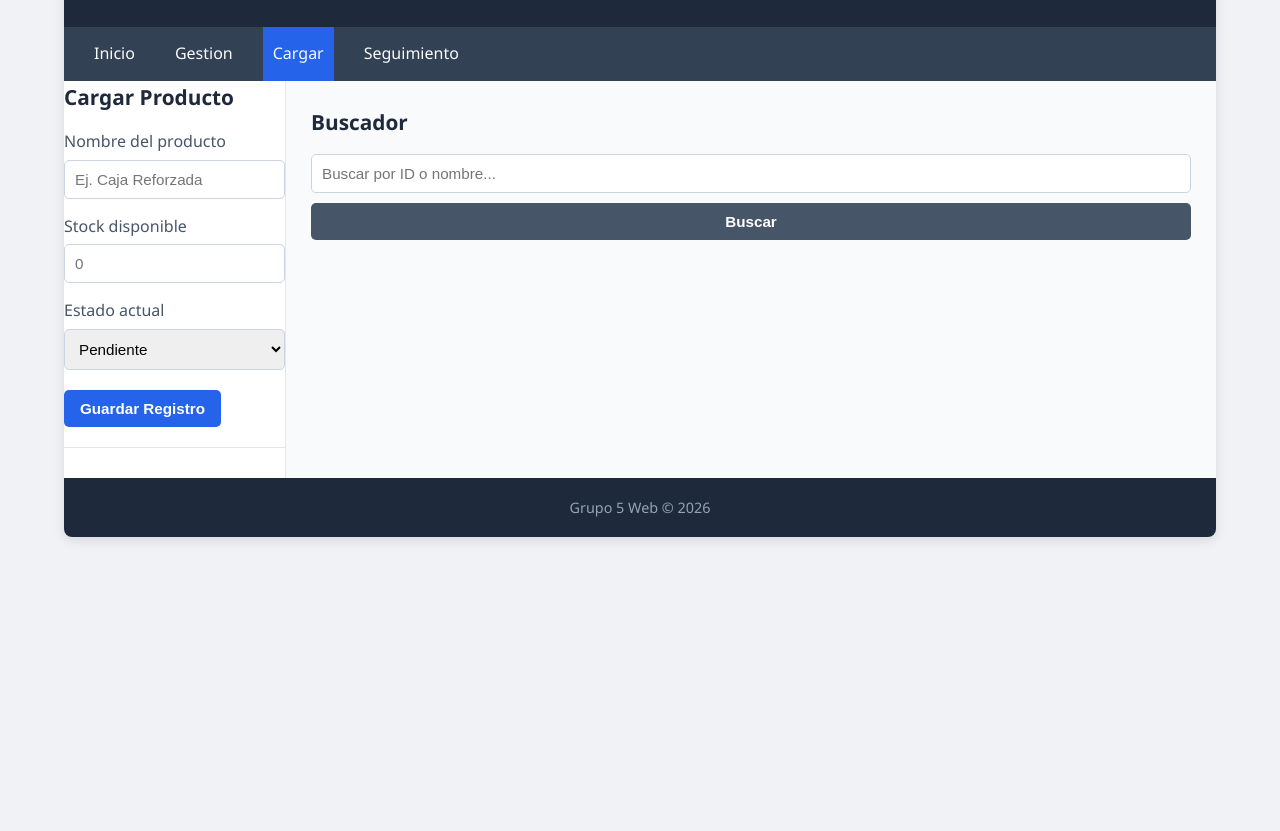
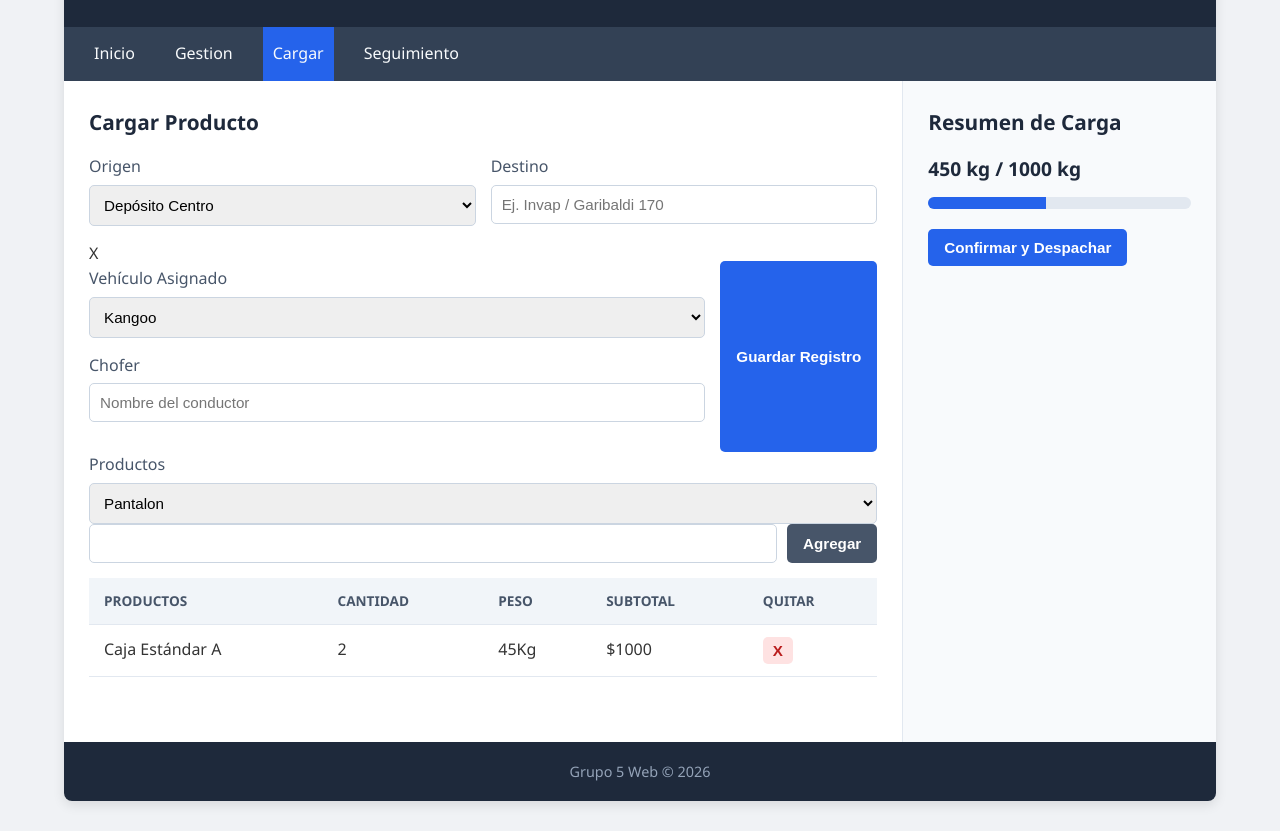
Before and after one commit to sarrgyy/TPF-Grupo5-ProgramacionIII-ICOMP, a plain HTML site: page Frontend/cargas.html in a window 1280 px wide. Shown: the part 109-940 px from the top of the page. Before the commit the page ends 800 px from the top, so only its background shows below. Drawn offline with Linux system fonts and the light colour scheme.

Commit message:
Diseño Final Pagina Web

```diff
--- a/Frontend/cargas.html
+++ b/Frontend/cargas.html
@@ -22,39 +22,86 @@
         </nav>
 
         <div class="main-wrapper">
-                <div class="card" id="formulario">
+            <section id="content">
+                <div class="card">
                     <h2>Cargar Producto</h2>
-                    <form class="product-form">
-                        <div class="form-group">
-                            <label for="nombre">Nombre del producto</label>
-                            <input type="text" id="nombre" placeholder="Ej. Caja Reforzada" required>
+                    <form id="carga-form">
+                        <div class="form-row">
+                            <div class="form-group">
+                                <label for="origen">Origen</label>
+                                <select name="origen" id="origen">
+                                    <option value="centro">Depósito Centro</option>
+                                    <option value="melipal">Depósito Melipal</option>
+                                    <option value="dina-huapi">Depósito Dina Huapi</option>
+                                </select>
+                            </div>
+                            <div class="form-group">
+                                <label for="destino">Destino</label>
+                                <input type="text" id="destino" placeholder="Ej. Invap / Garibaldi 170">
+                            </div>
                         </div>
-
-                        <div class="form-group">
-                            <label for="stock">Stock disponible</label>
-                            <input type="number" id="stock" min="0" placeholder="0" required>
+                        <div class="form-row">
+                            <div class="form-group">X
+                                <div class="form-group">
+                                    <label for="vehiculo">Vehículo Asignado</label>
+                                    <select name="vehiculo" id="vehiculo">
+                                        <option value="kangoo">Kangoo</option>
+                                        <option value="amarok">Amarok</option>
+                                        <option value="camion">Camión</option>
+                                        <option value="moto">Moto</option>
+                                    </select>
+                            </div>
+                            <div class="form-group">
+                                <label for="chofer">Chofer</label>
+                                    <input type="text" id="chofer" placeholder="Nombre del conductor">
+                                </div>
                         </div>
-
-                        <div class="form-group">
-                            <label for="estado">Estado actual</label>
-                            <select id="estado">
-                                <option value="pendiente">Pendiente</option>
-                                <option value="preparado">Preparado</option>
-                                <option value="entregado">Entregado</option>
-                            </select>
-                        </div>
-
                         <button type="submit" class="btn-primary">Guardar Registro</button>
                     </form>
+                </div>
+                <div class="card">
+                    <label for="productos">Productos</label>
+                    <select>
+                        <option value="pantalon">Pantalon</option>
+                        <option value="campera">Campera</option>
+                        <option value="remera">Remera</option>
+                        <option value="buzo">Buzo</option>
+                    </select>
+                    <div class="add-product-row">
+                        <input type="number">
+                        <button type="button" class="btn-secondary">Agregar</button>
+                    </div>
+
+                    <table>
+                        <thead>
+                            <tr>
+                                <th>Productos</th>
+                                <th>Cantidad</th>
+                                <th>Peso</th>
+                                <th>SubTotal</th>
+                                <th>Quitar</th>
+                            </tr>
+                        </thead>
+                        <tbody id="productos-body">
+                            <tr>
+                                <td>Caja Estándar A</td>
+                                <td>2</td>
+                                <td>45Kg</td>
+                                <td>$1000</td>
+                                <td><button type="button" class="btn-delete">X</button></td>
+                            </tr>
+                        </tbody>
+                    </table>
                 </div>
             </section>
 
             <aside>
-                <h2>Buscador</h2>
-                <form class="search-form">
-                    <input type="text" placeholder="Buscar por ID o nombre...">
-                    <button type="submit" class="btn-secondary">Buscar</button>
-                </form>
+                <h2>Resumen de Carga</h2>
+                <p class="peso-total">450 kg / 1000 kg</p>
+                    <div class="progress-bar">
+                        <div class="progress-fill"></div>
+                    </div>
+                   <button type="submit" form="carga-form" class="btn-primary">Confirmar y Despachar</button>
             </aside>
         </div>
 
--- a/Frontend/styles.css
+++ b/Frontend/styles.css
@@ -270,8 +270,77 @@ nav ul li a.activo{
 .detail-list li{
     margin-bottom: 10px;
 }
+.form-row {
+    display: flex;
+    gap: 15px;
+}
+.form-group {
+    flex: 1;
+}
+/* Fila para agregar productos */
+.add-product-row {
+    display: flex;
+    gap: 10px;
+    margin-bottom: 15px;
+}
 
-     /* Pie de página */
+/* Botón eliminar de tabla */
+.btn-delete {
+    background-color: #fee2e2;
+    color: #b91c1c;
+    padding: 5px 10px;
+}
+
+.btn-delete:hover {
+    background-color: #fecaca;
+}
+
+/* Barra de progreso en Aside */
+.peso-total {
+    font-size: 1.2rem;
+    font-weight: bold;
+    color: #1e293b;
+}
+
+.progress-bar {
+    width: 100%;
+    height: 12px;
+    background-color: #e2e8f0;
+    border-radius: 6px;
+    overflow: hidden;
+    margin: 12px 0;
+}
+
+.progress-fill {
+    width: 45%;
+    height: 100%;
+    background-color: #2563eb;
+}
+
+.tabs {
+    display: flex;
+    gap: 10px;
+    margin-bottom: 20px;
+    border-bottom: 2px solid #e2e8f0;
+    padding-bottom: 10px;
+}
+
+.tab-btn {
+    background-color: #f1f5f9;
+     color: #475569;
+}
+.tab-btn.active{
+    background-color: #2563eb;
+     color: #ffffff;
+}
+.btn-edit{
+    background-color: #fef3c7;
+    color: #b45309;
+    padding: 5px 10px;
+    margin-right: 5px;
+}
+
+/* Pie de página */
 footer {
     background-color: #1e293b;
     color: #94a3b8;
```
Also changed, not shown: Frontend/gestion.html (+60 -25 lines).
